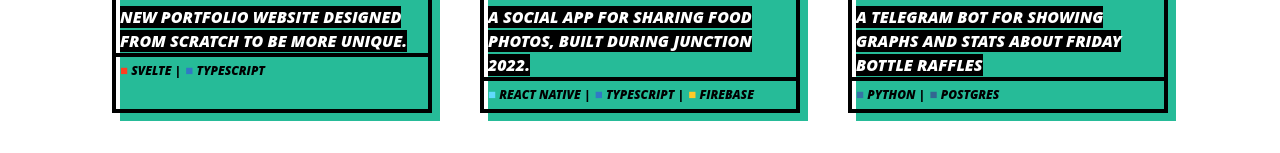
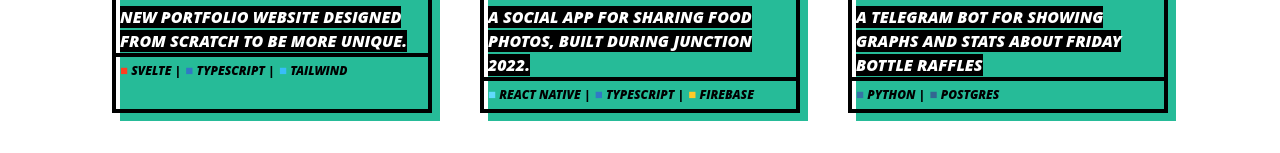
Before and after one commit to MikaelSiidorow/siidorow, a Svelte app: page / in a window 1280 px wide. Shown: the part 1237-1390 px from the top of the page. Built offline with nearby package versions, Linux system fonts and the light colour scheme.

Commit message:
:pencil2: Update project to include tailwind tag

```diff
--- a/src/constants.ts
+++ b/src/constants.ts
@@ -34,7 +34,7 @@ export const projects: Project[] = [
       "New portfolio website designed from scratch to be more unique.",
     image: "siidorow.png",
     link: "https://github.com/MikaelSiidorow/siidorow",
-    tags: ["svelte", "typescript"],
+    tags: ["svelte", "typescript", "tailwind"],
   },
   {
     name: "RealMeal.",
@@ -65,6 +65,7 @@ export const tagColors = {
   firebase: "#FFCA28",
   python: "#3572A5",
   postgres: "#336791",
+  tailwind: "#38BDF8",
 } as const;
 
 export const footerContent = {
--- a/src/types.ts
+++ b/src/types.ts
@@ -10,7 +10,8 @@ export type Tag =
   | "firebase"
   | "react native"
   | "python"
-  | "postgres";
+  | "postgres"
+  | "tailwind";
 export interface Project {
   name: string;
   description: string;
```
